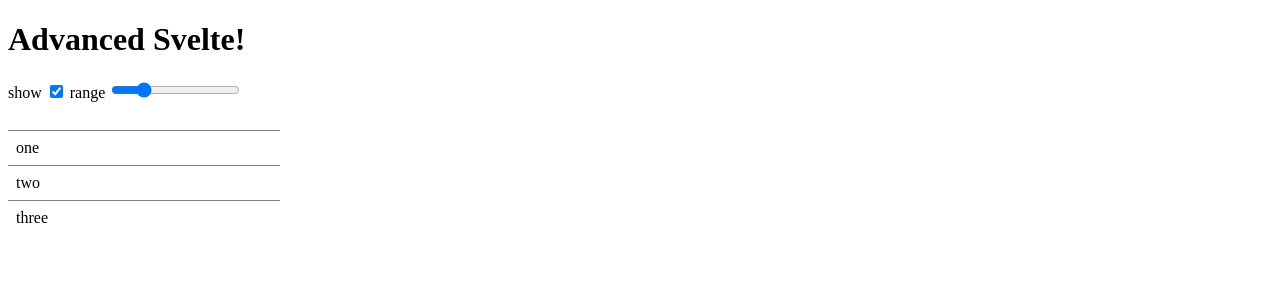
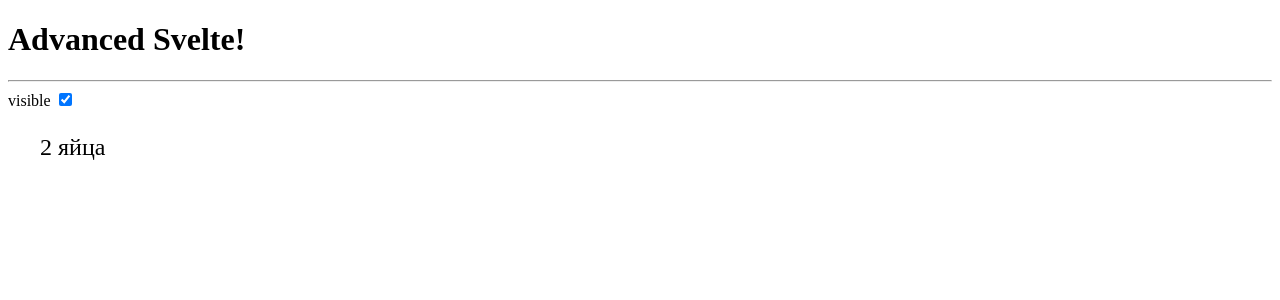
Before and after one commit to Waldemar-00/SVELTE-advanced-, a SvelteKit app: page / in a window 1280 px wide. Shown: the top 300 px of the page. Built offline with nearby package versions, Linux system fonts and the light colour scheme.

Commit message:
Key blocks: destroy and recreate.

```diff
--- a/src/components/transitions/TypeWriter.svelte
+++ b/src/components/transitions/TypeWriter.svelte
@@ -1,8 +1,34 @@
 <script>
 	// @ts-nocheck
 
+	import { onMount } from 'svelte';
+	import { fly } from 'svelte/transition';
+	let instractions = [
+		'2 яйца',
+		'2 столовые ложки молока',
+		'Соль и перец по вкусу',
+		'1 столовая ложка масла',
+		'Взбейте яйца в миске до однородности',
+		'Добавьте молоко, соль и перец, и тщательно перемешайте',
+		'Разогрейте сковороду на среднем огне',
+		'Добавьте масло и дайте ему растопиться',
+		'Полейте смесь яиц на разогретую сковороду',
+		'Дайте омлету приготовиться снизу до тех пор, пока верхняя часть не станет плотной',
+		'С помощью лопатки переверните омлет на другую сторону и дайте приготовиться',
+		'Когда омлет готов, переложите его на тарелку и подавайте горячим',
+		'Наслаждайтесь вашим классическим омлетом!'
+	];
 	let visible = true;
-	function typewriter(node, { speed = 1 }) {
+	let i = -1;
+	onMount(() => {
+		const interval = setInterval(() => {
+			i = (i + 1) % instractions.length;
+		}, 4500);
+		return () => {
+			clearInterval(interval);
+		};
+	});
+	function typewriter(node, { speed = 1, delay }) {
 		const valid = node.childNodes.length === 1 && node.childNodes[0].nodeType === Node.TEXT_NODE;
 		if (!valid)
 			throw new Error('This transition works only on element with a single text node child');
@@ -10,6 +36,7 @@
 		const duration = text.length / (speed * 0.01);
 		return {
 			duration,
+			delay,
 			tick: (t) => {
 				const i = Math.trunc(text.length * t);
 				node.textContent = text.slice(0, i);
@@ -21,19 +48,22 @@
 <hr />
 <label for="check">visible</label>
 <input type="checkbox" id="check" name="check" bind:checked={visible} />
+
 {#if visible}
-	<p transition:typewriter={1}>
-		Lorem ipsum dolor sit amet consectetur adipisicing elit. Perspiciatis consectetur est vel
-		repudiandae maiores. Iste excepturi voluptatem architecto debitis aspernatur quibusdam tempora,
-		reprehenderit assumenda. Aliquam odit recusandae ullam fugiat ex. Eius, atque, voluptatum,
-		facere suscipit quas est dolorum illo veritatis nemo provident odit ducimus tempora velit
-		temporibus facilis corrupti autem ratione sequi dignissimos minima? Voluptas amet beatae
-		veritatis maiores facere.
-	</p>
+	{#key i}
+		<p
+			in:typewriter={{ speed: 2, delay: 200 }}
+			out:fly|global={{ y: -200, delay: 200, duration: 700 }}
+		>
+			{instractions[i] || ''}
+		</p>
+	{/key}
 {/if}
 
 <style>
 	p {
 		font-size: 24px;
+		margin-left: 2rem;
+		text-align: left;
 	}
 </style>
--- a/src/routes/+page.svelte
+++ b/src/routes/+page.svelte
@@ -51,9 +51,9 @@
 	// import Fly from '../components/transitions/Fly.svelte';
 	// import InAndOutTr from '../components/transitions/InAndOutTr.svelte';
 	// import CustomTransitions from '../components/transitions/CustomTransitions.svelte';
-	// import TypeWriter from '../components/transitions/TypeWriter.svelte';
+	import TypeWriter from '../components/transitions/TypeWriter.svelte';
 	// import Spin from '../components/transitions/Spin.svelte';
-	import Slide from '../components/transitions/Slide.svelte';
+	// import Slide from '../components/transitions/Slide.svelte';
 </script>
 
 <h1>Advanced Svelte!</h1>
@@ -95,7 +95,7 @@
 <hr />
 <Fly /> -->
 <!-- <InAndOutTr />
-<CustomTransitions />
-<TypeWriter /> -->
+<CustomTransitions /> -->
+<TypeWriter />
 <!-- <Spin /> -->
-<Slide />
+<!-- <Slide /> -->
```
